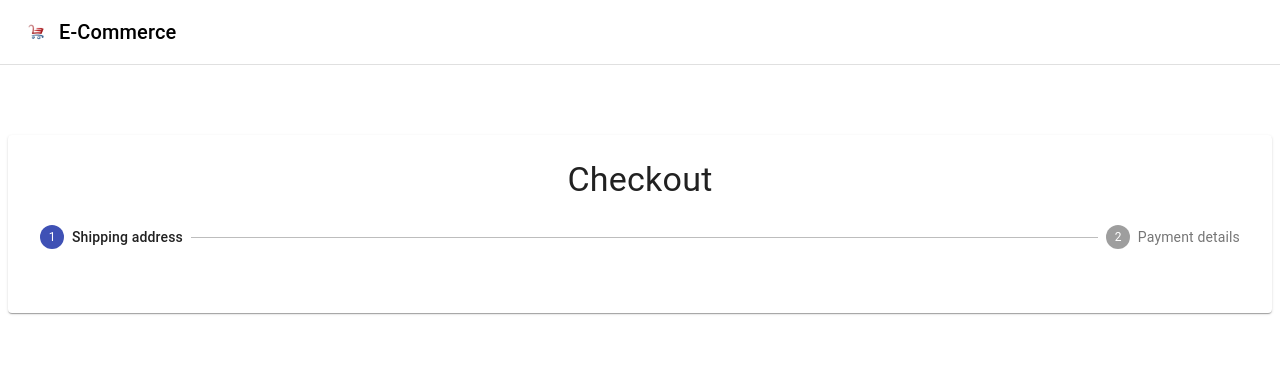
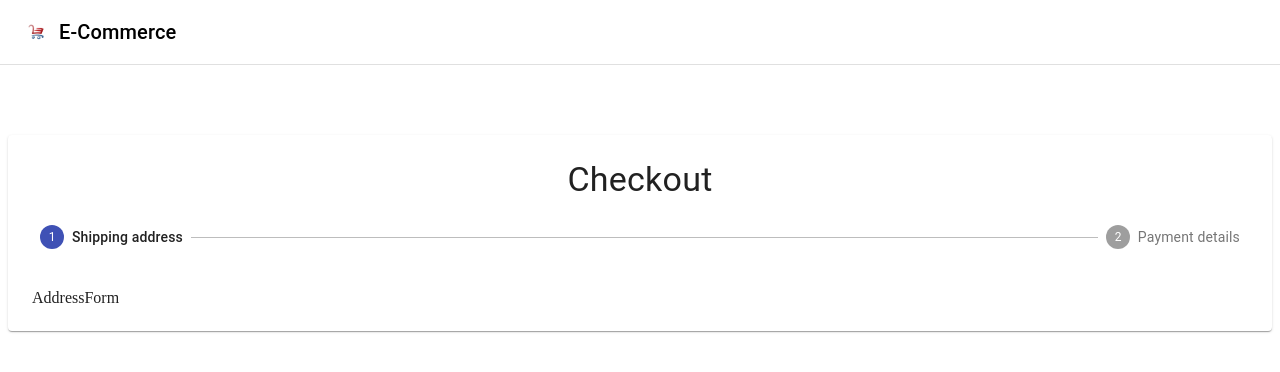
Before and after one commit to bishalr0y/e-commerce, a React (Create React App) app: page /checkout in a window 1280 px wide. Shown: the top 372 px of the page. Built offline with nearby package versions, Linux system fonts and the light colour scheme; no server answers.

Commit message:
add address and payment form components

```diff
--- /dev/null
+++ b/src/components/CheckoutForm/AddressForm.jsx
@@ -0,0 +1,11 @@
+import React from 'react';
+
+const AddressForm = () => {
+    return (
+        <div>
+           AddressForm
+        </div>
+    )
+}
+
+export default AddressForm;
--- a/src/components/CheckoutForm/Checkout/Checkout.jsx
+++ b/src/components/CheckoutForm/Checkout/Checkout.jsx
@@ -1,13 +1,24 @@
 import React, { useState } from 'react';
 import { Paper, Stepper, Step, StepLabel, Typography, CircularProgress, Divider, Button } from '@material-ui/core';
 import useStyles from './styles';
-
+import AddressForm from '../AddressForm';
+import PaymentForm from '../PaymentForm';
 
 const steps = ['Shipping address', 'Payment details'];
 
 const Checkout = () => {
     const [activeStep, setActiveStep] = useState(0);
     const classes = useStyles();
+
+    const Confirmation = () => (
+        <div>
+            Confirmation
+        </div>
+    );
+
+
+
+    const Form = () => activeStep === 0 ? <AddressForm /> : <PaymentForm />
     return (
         <>
             <div className={classes.toolbar} />
@@ -21,6 +32,7 @@
                         </Step>
                     ))}
                 </Stepper>
+                {activeStep === steps.length ? <Confirmation /> : <Form />}
             </Paper>
         </>
     )
--- /dev/null
+++ b/src/components/CheckoutForm/PaymentForm.jsx
@@ -0,0 +1,11 @@
+import React from 'react';
+
+const PaymentForm = () => {
+    return (
+        <div>
+            PaymentForm
+        </div>
+    )
+}
+
+export default PaymentForm;
```
